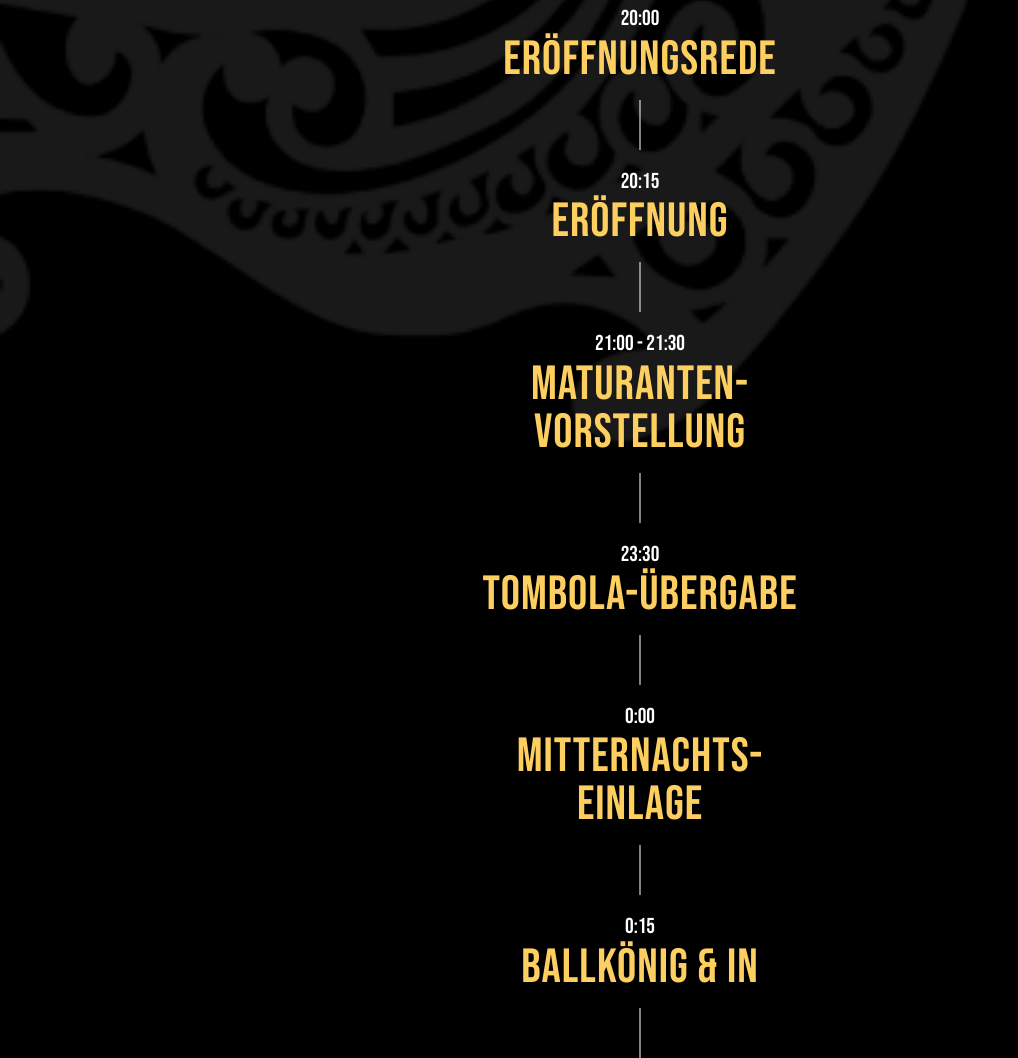
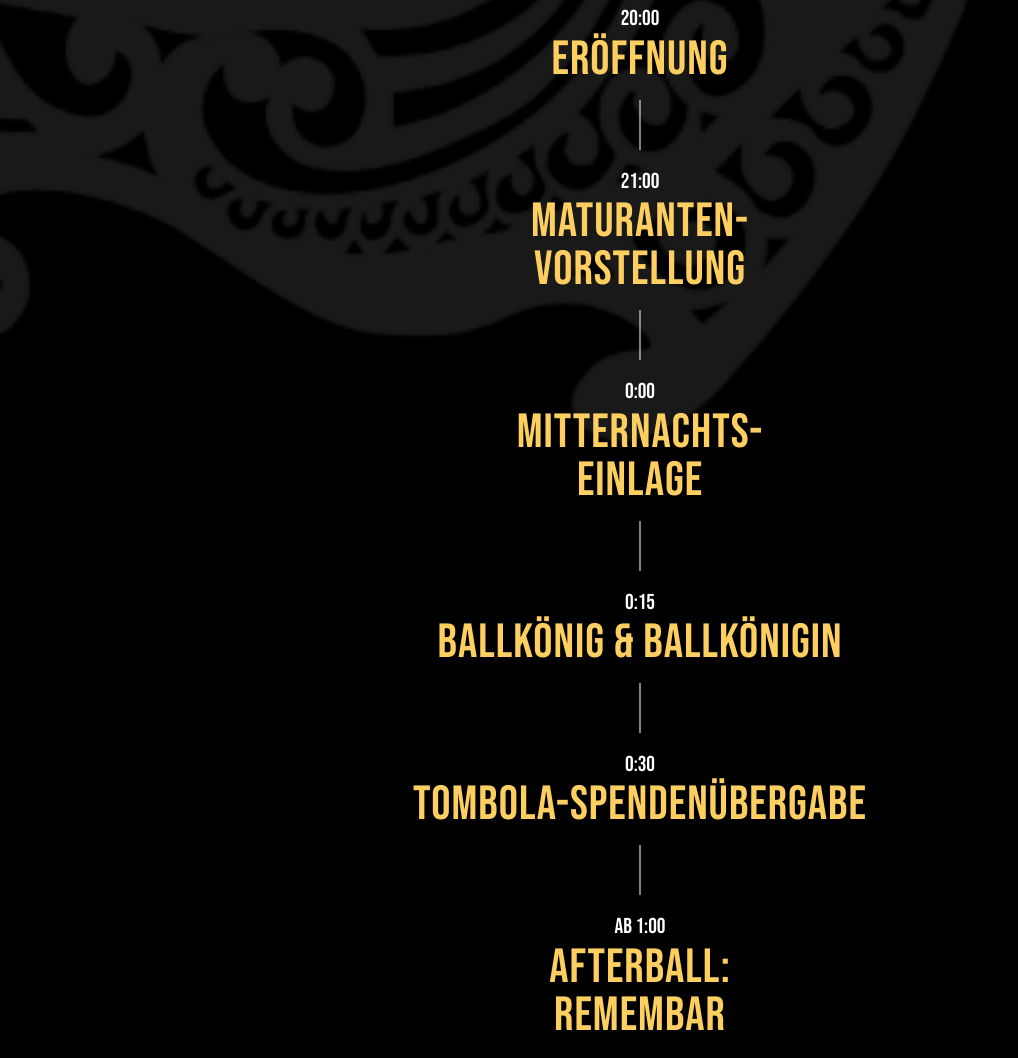
Before and after one commit to jmuehlberger05/Programmheft, a website built with Vite: page index.html in a window 1280 px wide. Shown: the part 707-1765 px from the top of the page, without its empty margins (0-1018 px from the left). Built offline with nearby package versions, Linux system fonts and the light colour scheme.

Commit message:
right program + webfonts

```diff
--- a/css/style.scss
+++ b/css/style.scss
@@ -19,13 +19,17 @@ $fs-list: 3rem;
 
 @font-face {
     font-family: 'Pinyon-Script';
-    src: url("../assets/fonts/PinyonScript.ttf");
+    src: url("../assets/fonts/PinyonScript.woff2") format("woff2"),
+        url("../assets/fonts/PinyonScript.woff") format("woff"),
+        url("../assets/fonts/PinyonScript.ttf") format("truetype");
     font-display: swap;
 }
 
 @font-face {
     font-family: 'Bebas-Neue';
-    src: url("../assets/fonts/BebasNeue.ttf");
+    src: url("../assets/fonts/BebasNeue.woff2") format("woff2"),
+        url("../assets/fonts/BebasNeue.woff") format("woff"),
+        url("../assets/fonts/BebasNeue.ttf") format("truetype");
     font-display: swap;
     font-weight: 400;
     font-style: normal;
--- a/index.html
+++ b/index.html
@@ -26,19 +26,11 @@
       </div>
       <div class="programm-item">
         <p>20:00</p>
-        <h3>Eröffnungsrede</h3>
-      </div>
-      <div class="programm-item">
-        <p>20:15</p>
         <h3>Eröffnung</h3>
       </div>
       <div class="programm-item">
-        <p>21:00 - 21:30</p>
+        <p>21:00</p>
         <h3>Maturanten-<br>Vorstellung</h3>
-      </div>
-      <div class="programm-item">
-        <p>23:30</p>
-        <h3>Tombola-Übergabe</h3>
       </div>
       <div class="programm-item">
         <p>0:00</p>
@@ -46,7 +38,11 @@
       </div>
       <div class="programm-item">
         <p>0:15</p>
-        <h3>Ballkönig & In</h3>
+        <h3>Ballkönig & Ballkönigin</h3>
+      </div>
+      <div class="programm-item">
+        <p>0:30</p>
+        <h3>Tombola-SpendenÜbergabe</h3>
       </div>
       <div class="programm-item">
         <p>ab 1:00</p>
```
Also changed, not shown: assets/fonts/BebasNeue.woff (added), assets/fonts/BebasNeue.woff2 (added), assets/fonts/PinyonScript.woff (added), assets/fonts/PinyonScript.woff2 (added), css/style.css, 1 other file.
